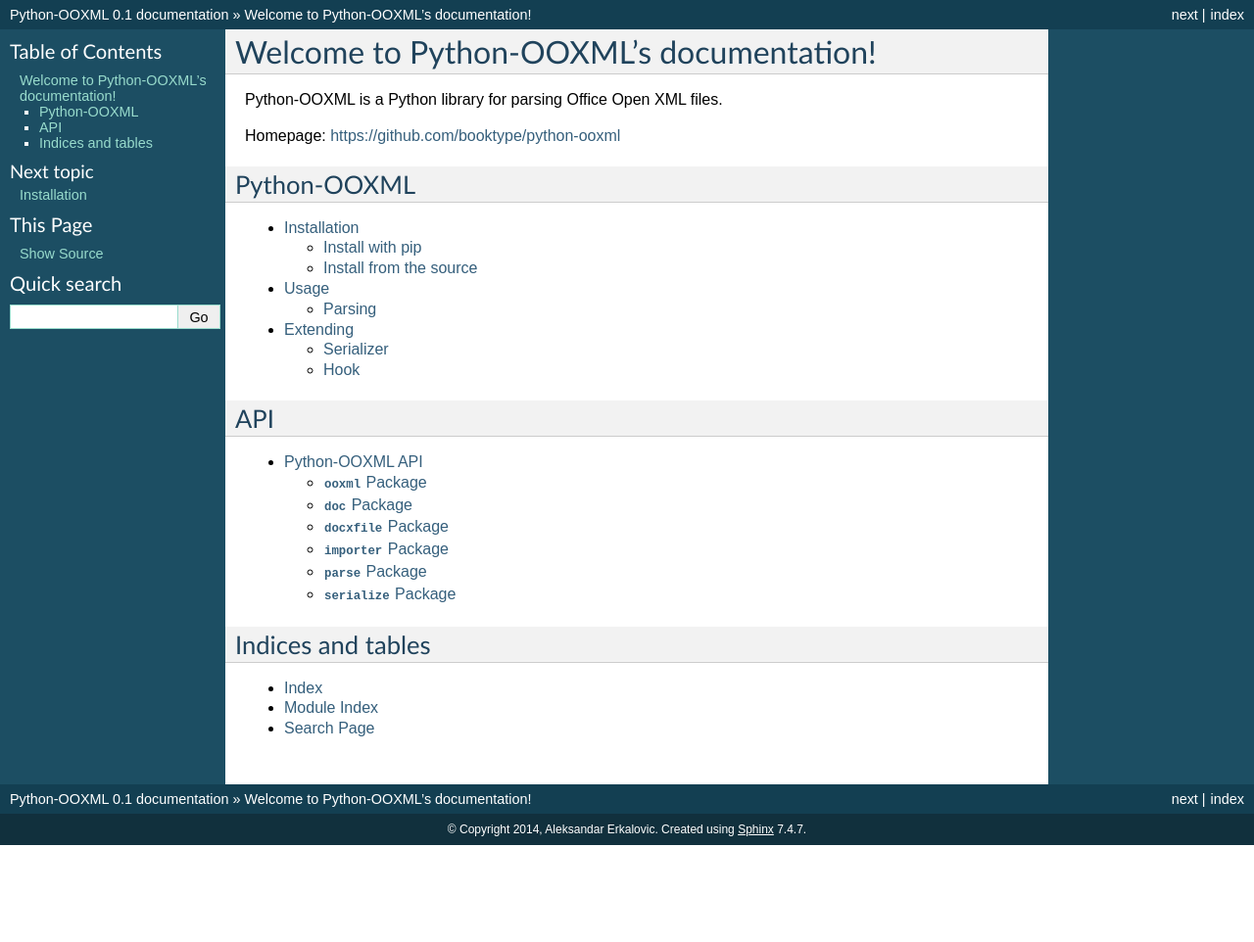
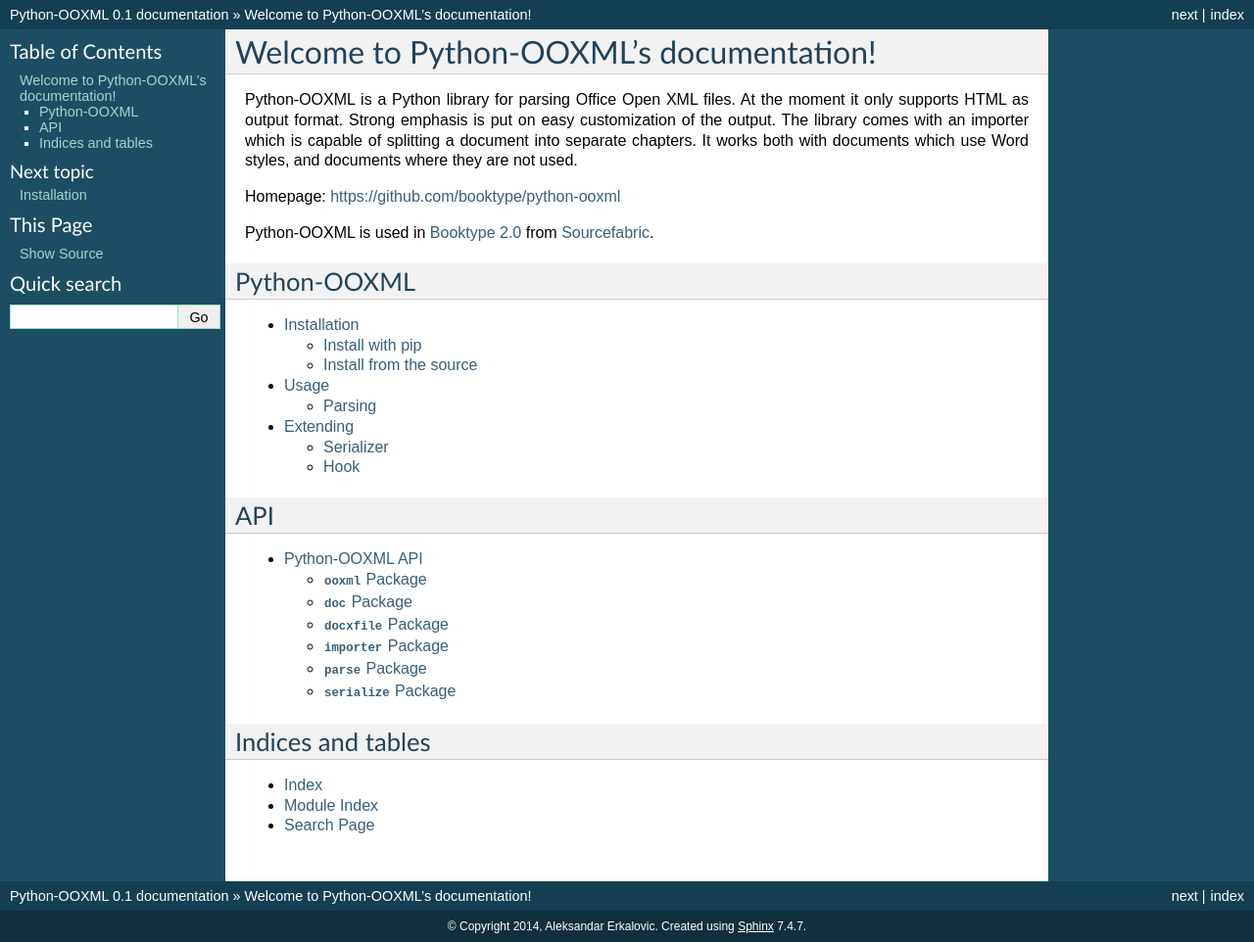
Before and after one commit to booktype/python-ooxml, a Sphinx documentation site: the page built from docs/index.rst, in a window 1280 px wide. Shown: the whole page at 98% size. Built offline with Sphinx 7.4.7, drawn with Linux system fonts in a browser that asks for light colours; before the commit the page ends 900 px from its top, so only the background shows below that.

Commit message:
Add links to Sourcefabric from readme and docs index

```diff
--- a/README.rst
+++ b/README.rst
@@ -4,7 +4,7 @@
 Python-OOXML is a Python library for parsing Office Open XML files. At the moment it only supports HTML as output format. Strong emphasis is put on easy customization of the output.
 The library comes with an importer which is capable of splitting a document into separate chapters. It works both with documents which use Word styles, and documents where they are not used.
 
-Python-OOXML is used in `Booktype 2.0 <https://github.com/sourcefabric/Booktype/>`_ from Sourcefabric.
+Python-OOXML is used in `Booktype 2.0 <https://github.com/sourcefabric/Booktype/>`_ from `Sourcefabric <https://www.sourcefabric.org>`_.
 
 
 Documentation
--- a/docs/index.rst
+++ b/docs/index.rst
@@ -6,9 +6,12 @@
 Welcome to Python-OOXML's documentation!
 ========================================
 
-Python-OOXML is a Python library for parsing Office Open XML files.
+Python-OOXML is a Python library for parsing Office Open XML files. At the moment it only supports HTML as output format. Strong emphasis is put on easy customization of the output.
+The library comes with an importer which is capable of splitting a document into separate chapters. It works both with documents which use Word styles, and documents where they are not used.
 
 Homepage: https://github.com/booktype/python-ooxml
+
+Python-OOXML is used in `Booktype 2.0 <https://github.com/sourcefabric/Booktype/>`_ from `Sourcefabric <https://www.sourcefabric.org>`_.
 
 Python-OOXML
 ------------
```
